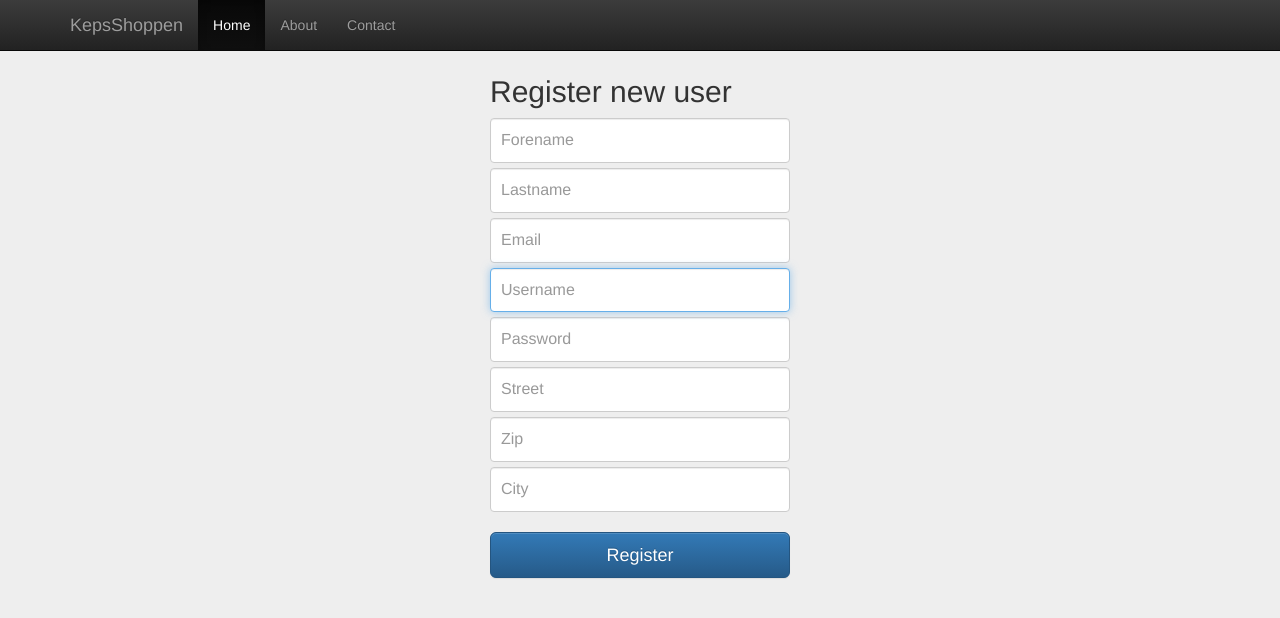
After one commit to Dolck/eitf05, a PHP site: page /register.php in a window 1280 px wide. The commit adds this page. Shown: the top 618 px of the page. Run offline with PHP 8.4, Linux system fonts and the light colour scheme.

Commit message:
basic register page

```diff
--- /dev/null
+++ b/webshop/authenticate.php
@@ -0,0 +1 @@
+<!-- handle authenticate user post request here -->
--- a/webshop/main.css
+++ b/webshop/main.css
@@ -22,13 +22,12 @@ form .form-control {
 form .form-control:focus {
   z-index: 2;
 }
-form input[type="text"] {
-  margin-bottom: -1px;
+form input {
+  margin-bottom: 5px;
   border-bottom-right-radius: 0;
   border-bottom-left-radius: 0;
 }
-form input[type="password"] {
-  margin-bottom: 10px;
-  border-top-left-radius: 0;
-  border-top-right-radius: 0;
+
+form button[type="submit"] {
+  margin-top: 20px;
 }
--- /dev/null
+++ b/webshop/regUser.php
@@ -0,0 +1 @@
+<!-- handle reg user post request here -->
--- /dev/null
+++ b/webshop/register.php
@@ -0,0 +1,41 @@
+<?php
+include 'header.php';
+
+?>
+
+
+	<div class="container">
+
+      <form action="regUser.php">
+        <h2>Register new user</h2>
+        <label for="inputForename" class="sr-only">Forename</label>
+        <input type="text" id="inputForename" class="form-control" placeholder="Forename" required>
+
+        <label for="inputLastname" class="sr-only">Lastname</label>
+        <input type="text" id="inputLastname" class="form-control" placeholder="Lastname" required>
+
+        <label for="inputEmail" class="sr-only">Email</label>
+        <input type="email" id="inputEmail" class="form-control" placeholder="Email" required>
+
+        <label for="inputUsername" class="sr-only">Username</label>
+        <input type="text" id="inputUsername" class="form-control" placeholder="Username" required autofocus>
+
+        <label for="inputPassword" class="sr-only">Password</label>
+        <input type="password" id="inputPassword" class="form-control" placeholder="Password" required>
+
+        <label for="inputStreet" class="sr-only">Street</label>
+        <input type="text" id="inputStreet" class="form-control" placeholder="Street" required>
+
+        <label for="inputZip" class="sr-only">Zip code</label>
+        <input type="text" id="inputZip" class="form-control" placeholder="Zip" required>
+
+        <label for="inputCity" class="sr-only">City</label>
+        <input type="text" id="inputCity" class="form-control" placeholder="City" required>
+
+        <button class="btn btn-lg btn-primary btn-block" type="submit">Register</button>
+      </form>
+
+    </div> <!-- /container -->
+
+</body>
+</html>
```
